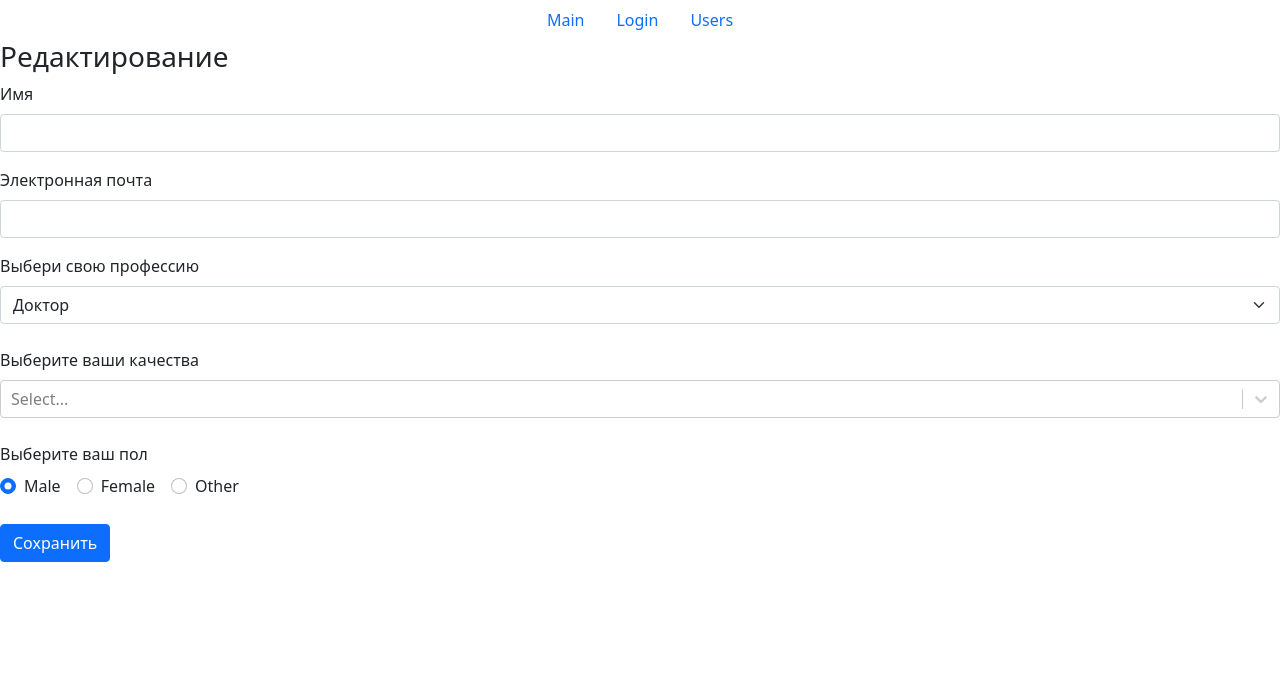
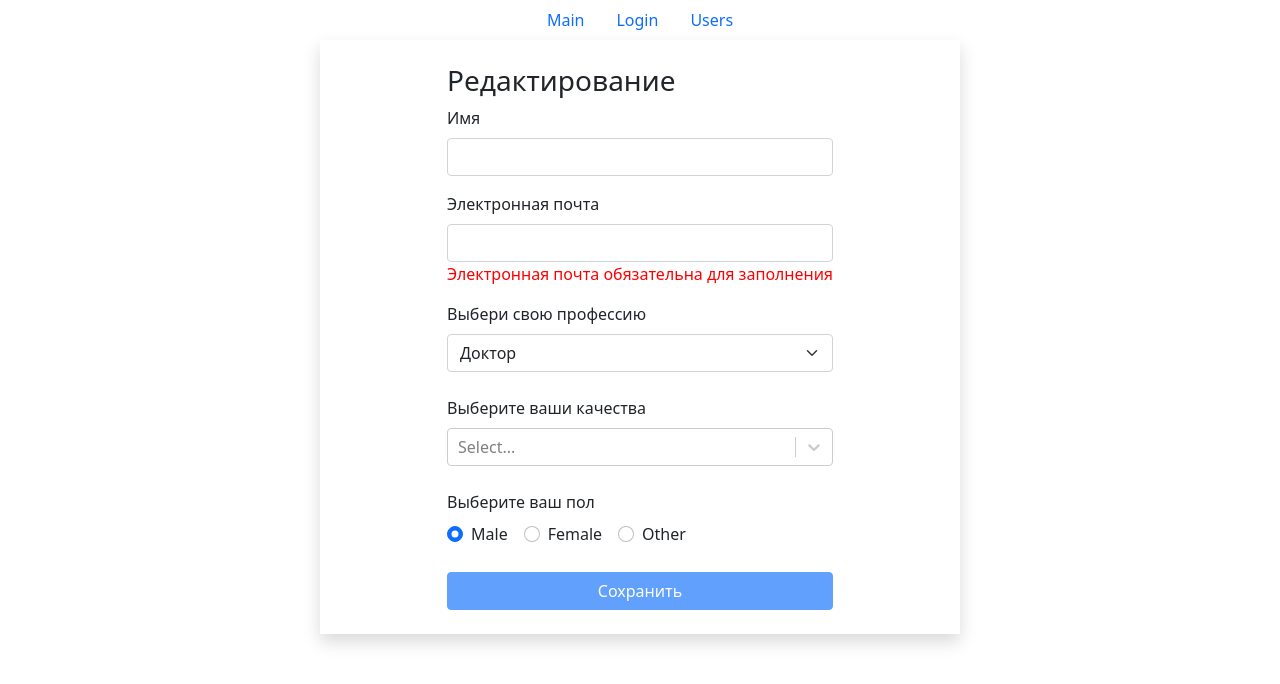
Before and after one commit to AlexeyIonov/react-users-table, a React (Create React App) app: page /users/1/edit in a window 1280 px wide. Shown: the top 684 px of the page. Built offline with nearby package versions, Linux system fonts and the light colour scheme.

Commit message:
Added userEditFrom validation

```diff
--- a/src/component/userEditForm.jsx
+++ b/src/component/userEditForm.jsx
@@ -5,6 +5,7 @@ import TextField from './textField';
 import SelectField from './common/form/selectField';
 import RadioField from './common/form/radioField';
 import MultiSelectField from './common/form/multiSelectField';
+import { validator } from '../utils/validator';
 
 // const makeOptions = (params) => {
 //     console.log('makeOptions is array', Array.isArray(params), params);
@@ -37,8 +38,7 @@ const UserEditForm = () => {
 
     const [qualities, setQualities] = useState({});
     const [professions, setProfession] = useState();
-    // const [errors, setErrors] = useState({});
-    const [errors] = useState({});
+    const [errors, setErrors] = useState({});
     const [user, setUser] = useState();
     useEffect(() => {
         api.users.getById(userId).then((data) => setUser(data));
@@ -61,6 +61,55 @@ const UserEditForm = () => {
     useEffect(() => {
         console.log('UserEditForm setData changed', data);
     }, [data]);
+
+    useEffect(() => {
+        validate();
+    }, [data]);
+
+    const validatorConfig = {
+        email: {
+            isRequired: {
+                message: 'Электронная почта обязательна для заполнения'
+            },
+            isEmail: {
+                message: 'Email введен некорректно'
+            }
+        },
+        password: {
+            isRequired: {
+                message: 'Пароль обязателен для заполнения'
+            },
+            isCapitalSymbol: {
+                message: 'Пароль должен содержать хотя бы одну заглавную букву'
+            },
+            isContainDigit: {
+                message: 'Пароль должен содержать хотя бы одно число'
+            },
+            min: {
+                message: 'Пароль должен состоять минимум из 8 символов',
+                value: 8
+            }
+        },
+        profession: {
+            isRequired: {
+                message: 'Обязательно выберите вашу профессию'
+            }
+        },
+        licence: {
+            isRequired: {
+                message:
+                    'Вы не можете использовать наш сервис без подтверждения лицензионного соглашения'
+            }
+        }
+    };
+
+    const validate = () => {
+        const errors = validator(data, validatorConfig);
+        setErrors(errors);
+        return Object.keys(errors).length === 0;
+    };
+
+    const isValid = Object.keys(errors).length === 0;
 
     // useEffect(() => {
     //     const profs = user?.professions?.map((opt) => ({
@@ -102,14 +151,15 @@ const UserEditForm = () => {
 
     const handleSubmit = (e) => {
         e.preventDefault();
-        // const isValid = validate();
-        // if (!isValid) return;
-        console.log('handleSubmit', data);
+        const isValid = validate();
+        if (!isValid) return;
+        console.log('handleSubmit', e);
     };
 
     return (
-        data
-            ? (<form onSubmit={handleSubmit}>
+        data ? (
+            <div className='d-flex col-md-6 offset-md-3 justify-content-center shadow p-4'>
+                <form onSubmit={handleSubmit}>
                     <div>
                         <h3>Редактирование</h3>
                         <TextField
@@ -162,10 +212,16 @@ const UserEditForm = () => {
                             onChange={handleChange}
                             label='Выберите ваш пол'
                         />
-                    <button className='btn btn-primary' onClick={handleSubmit}>Сохранить</button>
+                        <button
+                            className='btn btn-primary w-100 mx-auto'
+                            onClick={handleSubmit}
+                            disabled={!isValid}>
+                            Сохранить
+                        </button>
                     </div>
-            </form>)
-            : (<div className='d-flex justify-content-center'>Загрузка данных о пользователе</div>)
+                </form>
+            </div>
+        ) : (<div className='d-flex justify-content-center'>Загрузка данных о пользователе</div>)
     );
 };
 
--- a/src/layouts/users.jsx
+++ b/src/layouts/users.jsx
@@ -10,7 +10,9 @@ const Users = () => {
     const handleEditUser = (userId) => {
         console.log('handleEditUser', userId);
     };
-    return <>{userId ? <UserPage userId={userId} onEditUser={handleEditUser} /> : <UsersListPage />}</>;
+    return (
+        <>{userId ? <UserPage userId={userId} onEditUser={handleEditUser} /> : <UsersListPage />}</>
+    );
 };
 
 Users.propTypes = {
--- a/src/utils/validator.js
+++ b/src/utils/validator.js
@@ -3,30 +3,30 @@ export function validator(data, config) {
     function validate(validateMethod, data, config) {
         let statusValidate;
         switch (validateMethod) {
-            case "isRequired": {
-                if (typeof data === "boolean") {
+        case 'isRequired': {
+            if (typeof data === 'boolean') {
                 statusValidate = !data;
             } else {
-                    statusValidate = data.trim() === "";
+                statusValidate = typeof data === 'string' && data.trim() === '';
             }
             break;
         }
-            case "isEmail": {
+        case 'isEmail': {
             const emailRegExp = /^\S+@\S+\.\S+$/g;
             statusValidate = !emailRegExp.test(data);
             break;
         }
-            case "isCapitalSymbol": {
+        case 'isCapitalSymbol': {
             const capitalRegExp = /[A-Z]+/g;
             statusValidate = !capitalRegExp.test(data);
             break;
         }
-            case "isContainDigit": {
+        case 'isContainDigit': {
             const digitRegExp = /\d+/g;
             statusValidate = !digitRegExp.test(data);
             break;
         }
-            case "min": {
+        case 'min': {
             statusValidate = data.length < config.value;
             break;
         }
```
Lines whose indentation alone changed are shown as unchanged.
